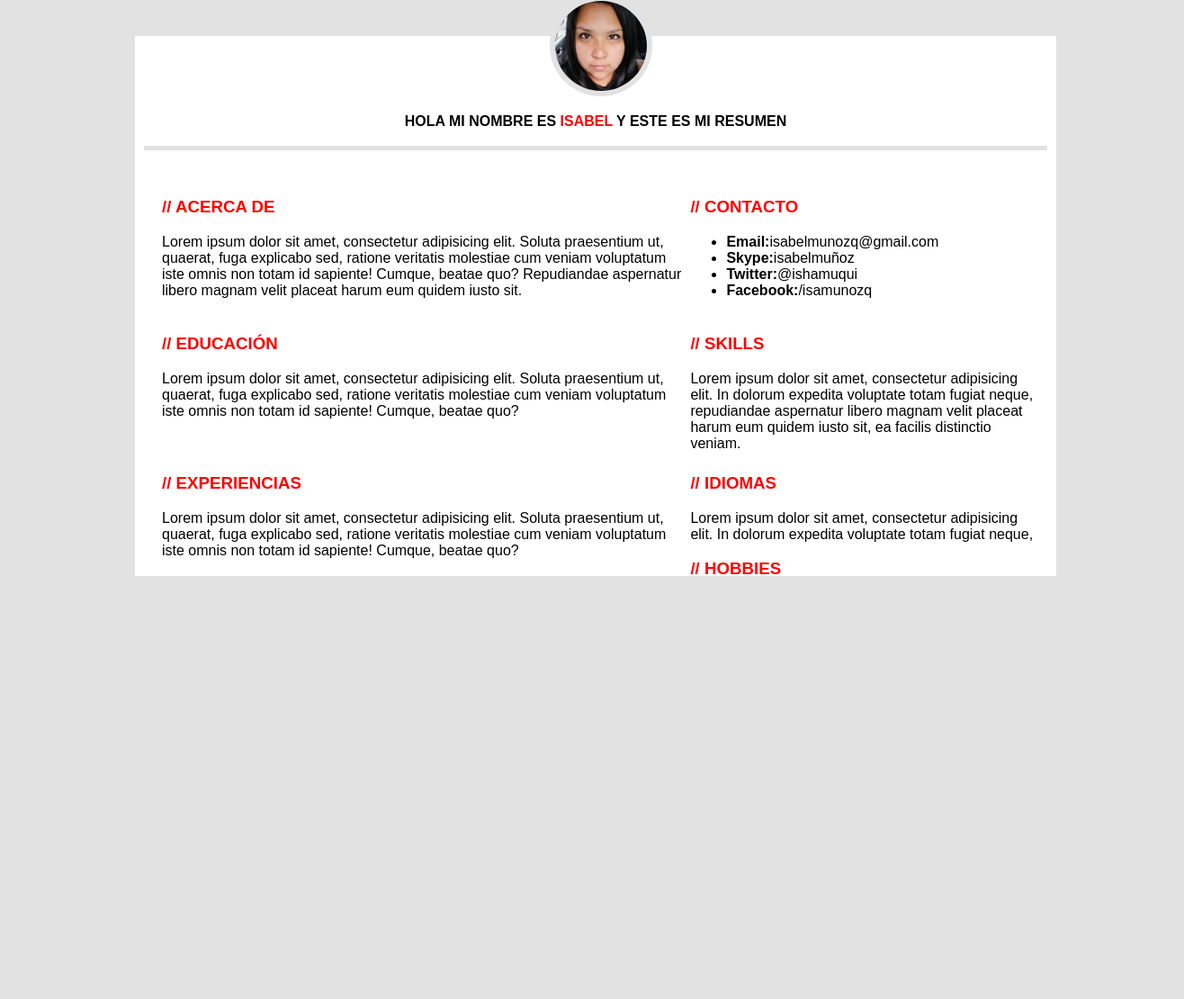
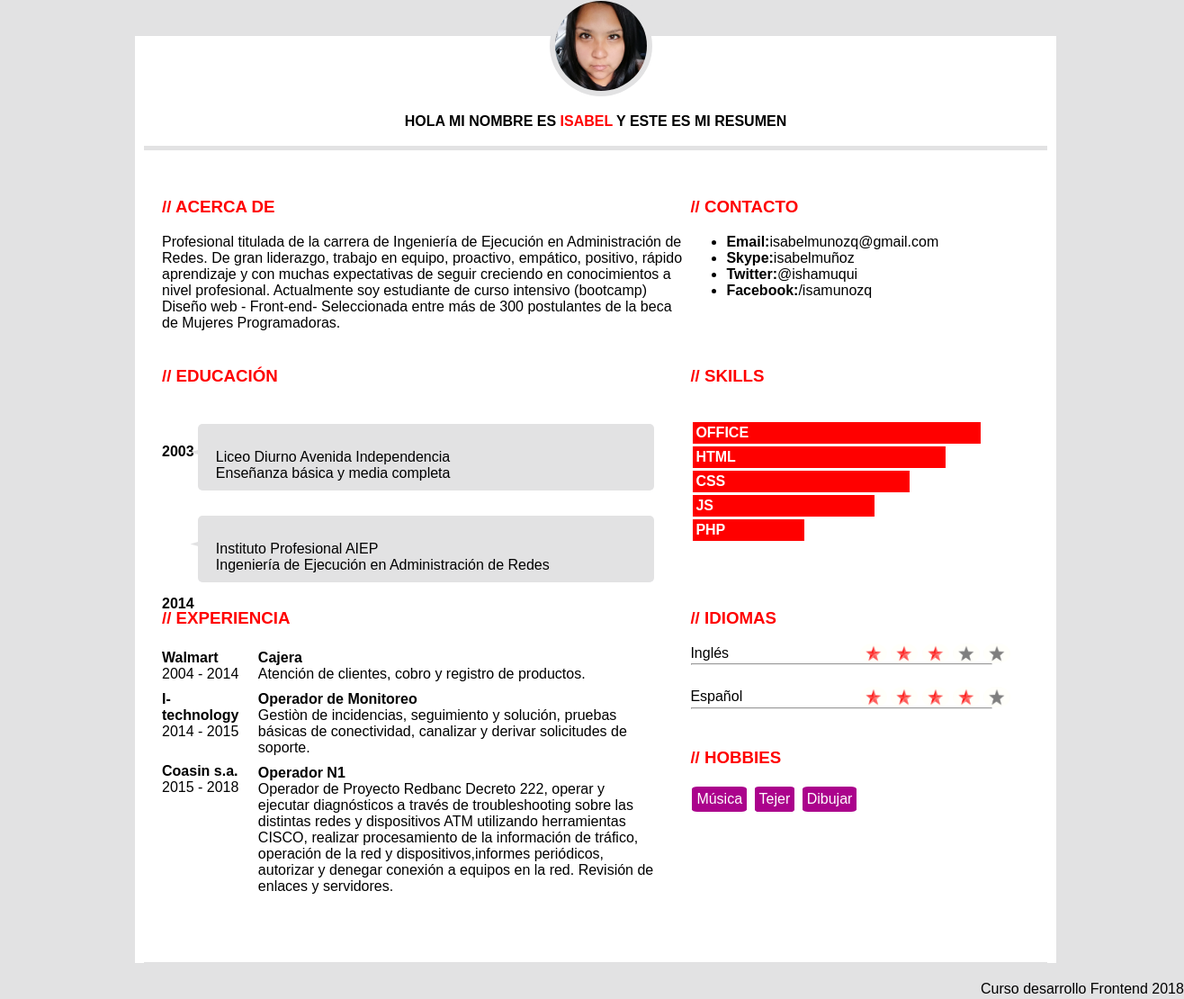
Before and after one commit to isabelmunoz/actividad6-semana3, a plain HTML site: page index.html in a window 1280 px wide. Shown: the whole page at 90% size, 1316 px wide, since content can reach past the window. Before the commit the page ends 800 px from the top, so only its background shows below. Drawn offline with Linux system fonts and the light colour scheme.

Commit message:
curriculum terminado

```diff
--- a/curriculum.css
+++ b/curriculum.css
@@ -15,7 +15,7 @@ padding: 0px;
 .bigbox {
 	background-color: white;
 	width: 80%;
-	height: 600px;
+	height: 1030px;
 	display: block;
 	margin:40px 150px;
 }
@@ -62,3 +62,150 @@ h2 {
 .col-md-2 ul li span{
 	font-weight: bold;
 }
+
+.balloon{
+border-radius: 5px;
+background-color: #E2E2E3;
+padding: 10px 0px 10px 20px;
+width: 83%;
+float: right;
+margin:5px 40px 5px 10px;
+}
+
+.balloon:before {
+content:"";
+position: absolute;
+width: 0;
+height: 0;
+border-right: 20px solid #E2E2E3;
+border-top: 12px solid transparent;
+border-left: 18px solid transparent;
+margin: 10px 0 0 -45px;
+transform: rotate(15deg);
+}
+
+.parrafo_globo{
+	position: relative;
+	top: 45px;
+	font-weight: bold;
+	padding: 0px;
+	margin: 0px;
+
+}
+.parrafo_globo2{
+	position: relative;
+	top: 112px;
+	font-weight: bold;
+	padding: 0px;
+	margin: 0px;
+}
+.barra1{
+width: 80%;
+background-color: red;
+color: white;
+font-weight: bold;
+margin: 40px 3px 3px 3px;
+padding: 3px;
+
+}
+
+.barra2{
+width: 70%;
+background-color: red;
+color: white;
+font-weight: bold;
+margin: 3px;
+padding: 3px;
+}
+.barra3{
+width: 60%;
+background-color: red;
+color: white;
+font-weight: bold;
+margin: 3px;
+padding: 3px;
+}
+.barra4{
+width: 50%;
+background-color: red;
+color: white;
+font-weight: bold;
+margin: 3px;
+padding: 3px;
+}
+.barra5{
+width: 30%;
+background-color: red;
+color: white;
+font-weight: bold;
+margin: 3px;
+padding: 3px;
+}
+
+.estrellas{
+
+	margin: 0px;
+
+}
+.estrellas li{
+	list-style: none;
+	display: inline;
+	position:relative;
+	top: 25px;
+    right: 10px;
+}
+.estrellas img{
+	border-radius: none;
+	border: none;
+	width: 30px;
+}
+
+.linea2{
+	width: 85%;
+    position: relative;
+    margin: 1px;
+    top: -25px;
+}
+.hobbie{
+	background-color: #AB038C;
+	color: white;
+	border-radius: 10%;
+	margin: 2px;
+	padding: 5px;
+	display: inline-block;
+}
+
+
+.linea3{
+    background-color: #E2E2E3;
+	width: 98%;
+	height: 3px;
+	border: none;
+	position: relative;
+	top: 70px;
+}
+.pie{
+	display:inline-block;
+	text-align: right;
+	position: relative;
+	left: 940px;
+	top: 80px;
+}
+
+.left{
+	float:left;
+	width: 15%;
+	margin: 5px 0px 5px 0px;
+}
+
+.right{
+	float: right;
+	margin: 5px 40px 5px 0px;
+	width: 75%;
+}
+.right p{
+	margin:0px;
+}
+h4{
+	margin: 0px;
+}
--- a/index.html
+++ b/index.html
@@ -14,7 +14,9 @@
         <div class="row">
         	<div class="col-md-1">
         		<h3>// ACERCA DE</h3>
-        		<p>Lorem ipsum dolor sit amet, consectetur adipisicing elit. Soluta praesentium ut, quaerat, fuga explicabo sed, ratione veritatis molestiae cum veniam voluptatum iste omnis non totam id sapiente! Cumque, beatae quo? Repudiandae aspernatur libero magnam velit placeat harum eum quidem iusto sit.</p>
+        		<p>Profesional titulada de la carrera de Ingeniería de Ejecución en Administración de Redes.
+De gran liderazgo, trabajo en equipo, proactivo, empático, positivo, rápido aprendizaje y con muchas expectativas de seguir creciendo en conocimientos a nivel profesional. Actualmente soy estudiante de curso intensivo (bootcamp) Diseño web - Front-end- Seleccionada entre más de 300 postulantes de la beca de Mujeres Programadoras.
+</p>
         	</div>
         	<div class="col-md-2">
         		<h3>// CONTACTO</h3>
@@ -29,24 +31,80 @@
         <div class="row">
         	<div class="col-md-1">
         		<h3>// EDUCACIÓN</h3>
-        		Lorem ipsum dolor sit amet, consectetur adipisicing elit. Soluta praesentium ut, quaerat, fuga explicabo sed, ratione veritatis molestiae cum veniam voluptatum iste omnis non totam id sapiente! Cumque, beatae quo?
+        		<p class="parrafo_globo">2003</p><div class="balloon">
+        			<br>Liceo Diurno Avenida Independencia <br> Enseñanza básica y media completa
+
+        		</div>
+        		<p class="parrafo_globo2">2014</p><div class="balloon">
+        			<br>Instituto Profesional AIEP <br> Ingeniería de Ejecución en Administración de Redes
+
+
+        		</div>
         	</div>
         	<div class="col-md-2">
         		<h3>// SKILLS</h3>
-        		Lorem ipsum dolor sit amet, consectetur adipisicing elit. In dolorum expedita voluptate totam fugiat neque, repudiandae aspernatur libero magnam velit placeat harum eum quidem iusto sit, ea facilis distinctio veniam.
+        		<div class="barra1">OFFICE</div>
+        		<div class="barra2">HTML</div>
+        		<div class="barra3">CSS</div>
+        		<div class="barra4">JS</div>
+        		<div class="barra5">PHP</div>
         	</div>
         </div>
         <div class="row">
         	<div class="col-md-1">
-        		<h3>// EXPERIENCIAS</h3>
-        		Lorem ipsum dolor sit amet, consectetur adipisicing elit. Soluta praesentium ut, quaerat, fuga explicabo sed, ratione veritatis molestiae cum veniam voluptatum iste omnis non totam id sapiente! Cumque, beatae quo?
+        		<h3>// EXPERIENCIA</h3>
+        		<div class="left"><h4>Walmart</h4> <span>2004 - 2014</span>
+        		</div>
+        		<div class="right">
+        			<h4>Cajera</h4>
+        			<p>Atención de clientes, cobro y registro de productos.</p>
+        		</div>
+        		<div class="left"><h4>I-technology</h4> <span>2014 - 2015</span><p></p>
+        		</div>
+        		<div class="right">
+        			<h4>Operador de Monitoreo</h4>
+        			<p>Gestiòn de incidencias, seguimiento y solución, pruebas básicas de conectividad, canalizar y derivar solicitudes de soporte.</p>
+        		</div>
+        		<br>
+        		<div class="left"><h4>Coasin s.a.</h4> <span>2015 - 2018</span>
+        		</div>
+        		<div class="right">
+        			<h4>Operador N1</h4>
+        			<p>Operador de Proyecto Redbanc Decreto 222, operar y ejecutar  diagnósticos a través de troubleshooting sobre las distintas redes y dispositivos ATM utilizando herramientas CISCO, realizar procesamiento de la información de tráfico, operación de la red y dispositivos,informes periódicos, autorizar y denegar conexión a equipos en la red. Revisión de enlaces y servidores.</p>
+        		</div>
+
         	</div>
         	<div class="col-md-2">
         		<h3>// IDIOMAS</h3>
-        		Lorem ipsum dolor sit amet, consectetur adipisicing elit. In dolorum expedita voluptate totam fugiat neque,
+        		<span>Inglés</span>
+
+                	<ul class="estrellas">
+                		<li><img  src="estrellaroja.png"></li>
+                		<li><img  src="estrellaroja.png"></li>
+                		<li><img  src="estrellaroja.png"></li>
+                		<li><img  src="estrellagris.png"></li>
+                		<li><img  src="estrellagris.png"></li>
+                	</ul>
+                	<hr class="linea2">
+
+                <span>Español</span>
+
+                	<ul class="estrellas">
+                		<li><img  src="estrellaroja.png"></li>
+                		<li><img  src="estrellaroja.png"></li>
+                		<li><img  src="estrellaroja.png"></li>
+                		<li><img  src="estrellaroja.png"></li>
+                		<li><img  src="estrellagris.png"></li>
+                	</ul>
+                	<hr class="linea2">
         		<h3>// HOBBIES</h3>
+        		<div class="hobbie">Música</div>
+        		<div class="hobbie">Tejer</div>
+        		<div class="hobbie">Dibujar</div>
         	</div>
         </div>
+        <hr class="linea3">
+        <div class="pie">Curso desarrollo Frontend 2018</div>
     </div>
 </body>
 </html>
```
Also changed, not shown: estrellagris.png (added), estrellaroja.png (added).
